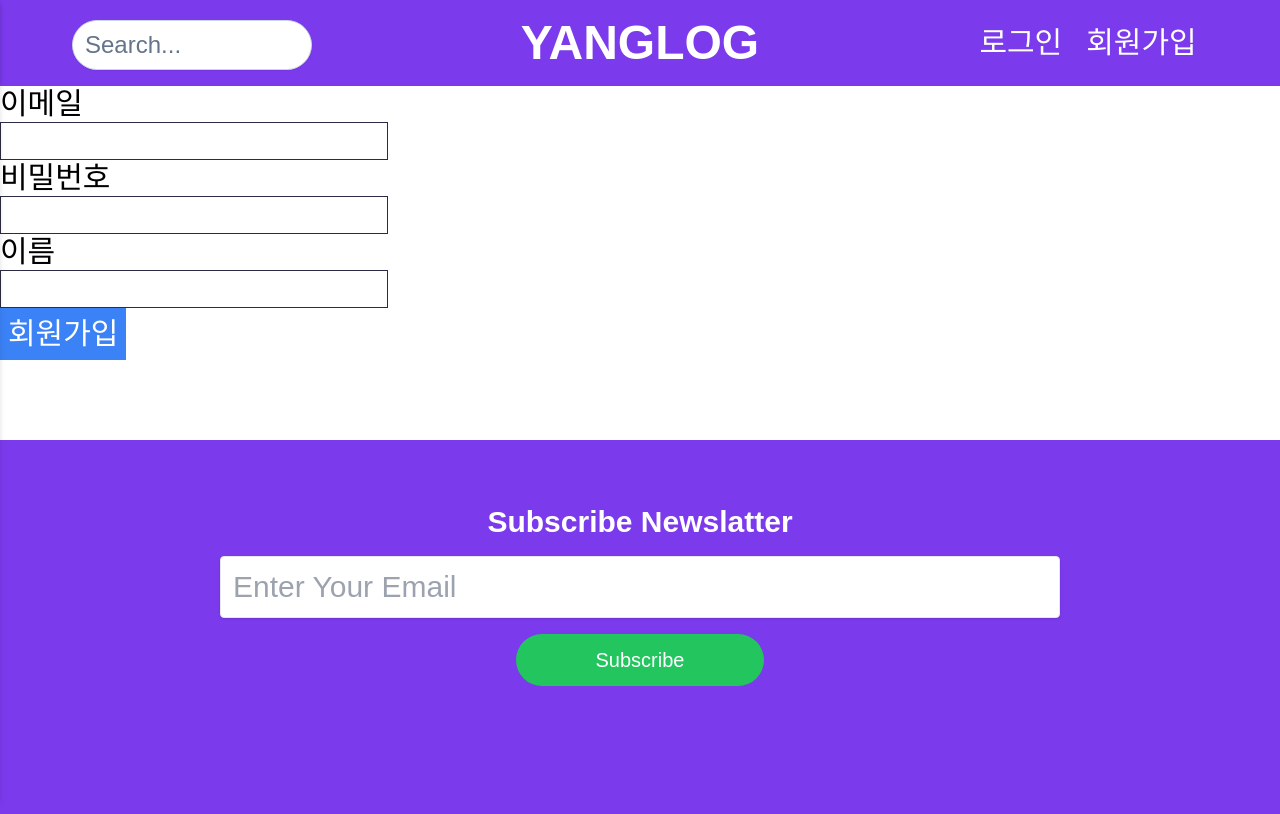
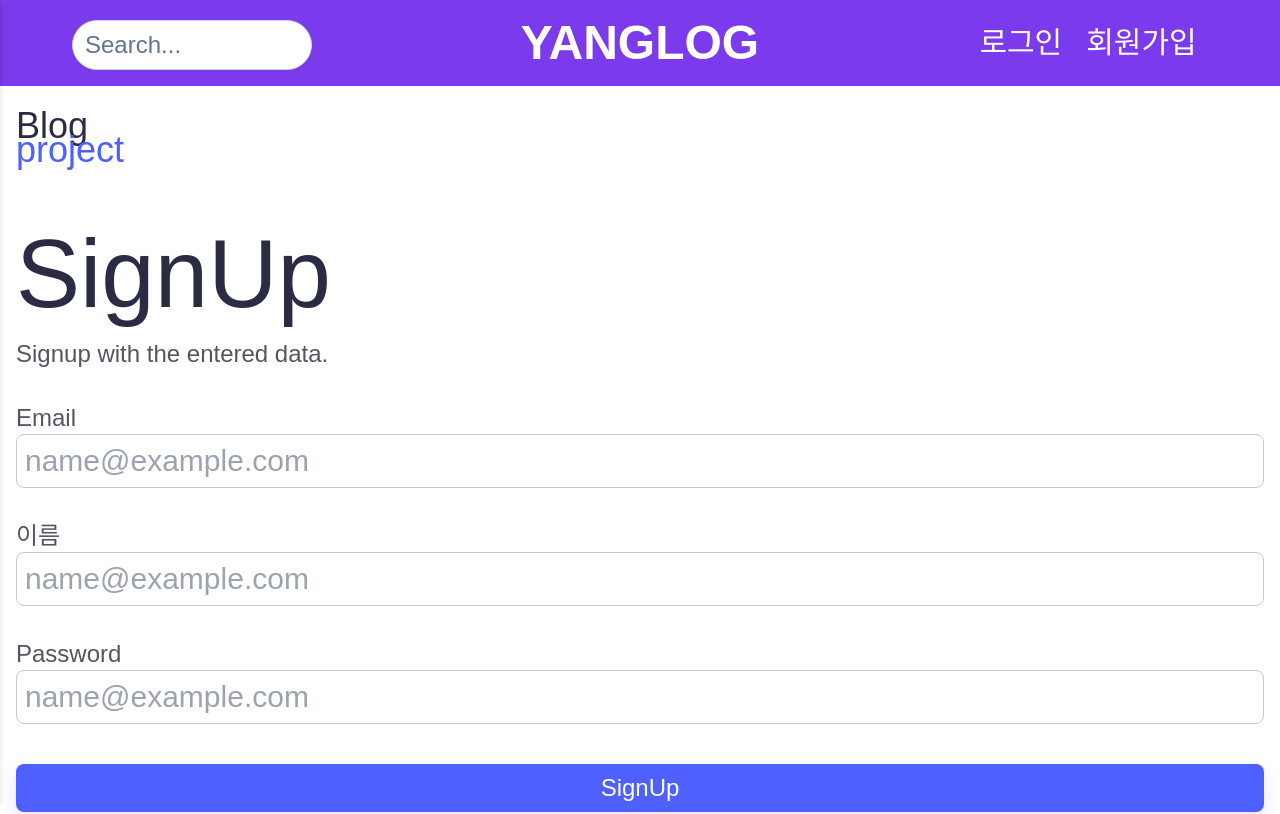
Before and after one commit to yanggwangseong/yanglog-client, a Next.js app: page /signup in a window 1280 px wide. Shown: the top 814 px of the page. Built offline with nearby package versions, Linux system fonts and the light colour scheme; a web font is replaced by a local one.

Commit message:
feat: frontend-SignupPage 퍼블리싱

```diff
--- a/components/sceens/login/Login.tsx
+++ b/components/sceens/login/Login.tsx
@@ -1,4 +1,4 @@
-import React, { FC } from 'react';
+import React, { FC, FormEvent } from 'react';
 import styles from './Login.module.scss';
 import { useRouter } from 'next/router';
 import { useRecoilState } from 'recoil';
@@ -66,7 +66,7 @@
 		},
 	);
 
-	const handleSubmit = (e: React.SyntheticEvent) => {
+	const handleSubmit = (e: FormEvent) => {
 		e.preventDefault();
 		const target = e.target as typeof e.target & {
 			email: { value: string };
@@ -79,7 +79,7 @@
 	};
 
 	return (
-		<Format title="회원가입">
+		<Format title="로그인">
 			<form onSubmit={handleSubmit}>
 				<div className={styles.login_container}>
 					<div className={styles.login_form_title_wrap}>
--- a/components/sceens/signup/Signup.tsx
+++ b/components/sceens/signup/Signup.tsx
@@ -1,40 +1,86 @@
 import Format from '@/components/ui/layout/format';
-import React, { FC } from 'react';
+import React, { FC, FormEvent } from 'react';
 import styles from './Sinup.module.scss';
+import Button from '@/components/ui/button/Button';
+import { User } from '@/shared/interfaces/user';
 
 const Signup: FC = () => {
+	const [inputs, setInputs] = React.useState<User>({
+		email: '',
+		name: '',
+		password: '',
+	});
+
+	const { email, name, password } = inputs;
+
+	const handleChange = (e: React.ChangeEvent<HTMLInputElement>) => {
+		const { value, name } = e.target;
+		setInputs({
+			...inputs,
+			[name]: value,
+		});
+	};
+
+	const handleSubmit = (e: FormEvent) => {
+		e.preventDefault();
+
+		console.log('email', email);
+		console.log('name', name);
+		console.log('password', password);
+	};
+
 	return (
 		<Format title="회원가입">
-			<form>
-				<div className={styles.container}>
-					<div>이메일</div>
-					<div>
+			<form onSubmit={handleSubmit}>
+				<div className={styles.register_container}>
+					<div className={styles.register_form_title_wrap}>
+						<div className={styles.register_form_title}>Blog</div>
+						<div className={styles.register_form_subtitle}>project</div>
+					</div>
+					<div className={styles.register_form_subject}>SignUp</div>
+					<div className={styles.register_description}>
+						Signup with the entered data.
+					</div>
+					<div className={styles.register_wrap}>
+						<label>Email</label>
 						<input
 							className="border-solid border border-black"
 							name="email"
 							type="text"
+							onChange={handleChange}
+							value={email}
+							placeholder="name@example.com"
 						></input>
 					</div>
-					<div>비밀번호</div>
-					<div>
+					<div className={styles.register_wrap}>
+						<label>이름</label>
+						<input
+							className="border-solid border border-black"
+							name="name"
+							type="text"
+							onChange={handleChange}
+							value={name}
+							placeholder="name@example.com"
+						></input>
+					</div>
+					<div className={styles.register_wrap}>
+						<label>Password</label>
 						<input
 							className="border-solid border border-black"
 							name="password"
 							type="text"
+							onChange={handleChange}
+							value={password}
+							placeholder="name@example.com"
 						></input>
 					</div>
-					<div>이름</div>
-					<div>
-						<input
-							className="border-solid border border-black"
-							name="name"
-							type="text"
-						></input>
-					</div>
-					<div>
-						<button className="bg-blue-500 text-white p-2" type="submit">
-							회원가입
-						</button>
+					<div className={styles.register_btn_wrap}>
+						<Button
+							type="submit"
+							className="bg-primary w-full text-white text-2xl px-3 py-2 font-medium rounded-lg"
+						>
+							SignUp
+						</Button>
 					</div>
 				</div>
 			</form>
--- a/components/sceens/signup/Sinup.module.scss
+++ b/components/sceens/signup/Sinup.module.scss
@@ -1,3 +1,39 @@
-.container {
-	@apply relative;
+.register_container {
+	@apply px-4;
 }
+
+.register_form_title_wrap {
+	@apply mt-5;
+
+	.register_form_title {
+		@apply text-4xl h-6 text-black;
+	}
+	.register_form_subtitle {
+		@apply text-4xl text-primary;
+	}
+}
+.register_form_subject {
+	@apply text-8xl mt-14 text-black;
+}
+
+.register_description {
+	@apply font-light text-2xl mt-4;
+	color: #545563;
+}
+
+.register_wrap {
+	@apply mt-8 font-light;
+	color: #545563;
+
+	> label {
+		@apply block text-2xl;
+	}
+	> input[type='text'] {
+		@apply rounded-lg w-full p-2 text-black;
+		border: solid 1px #c7c8d2;
+	}
+}
+
+.register_btn_wrap {
+	@apply mt-10;
+}
--- a/shared/interfaces/user.tsx
+++ b/shared/interfaces/user.tsx
@@ -1,5 +1,6 @@
 interface User {
 	email: string;
+	name?: string;
 	password: string;
 }
 
```
